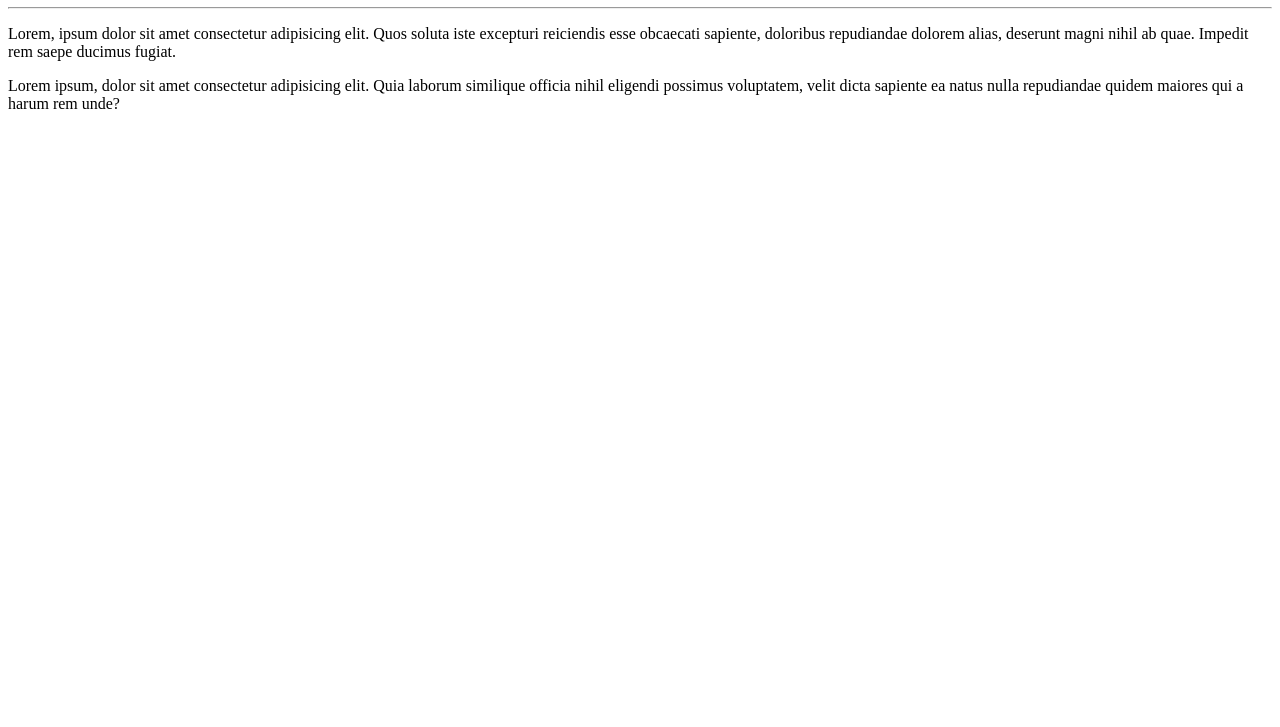
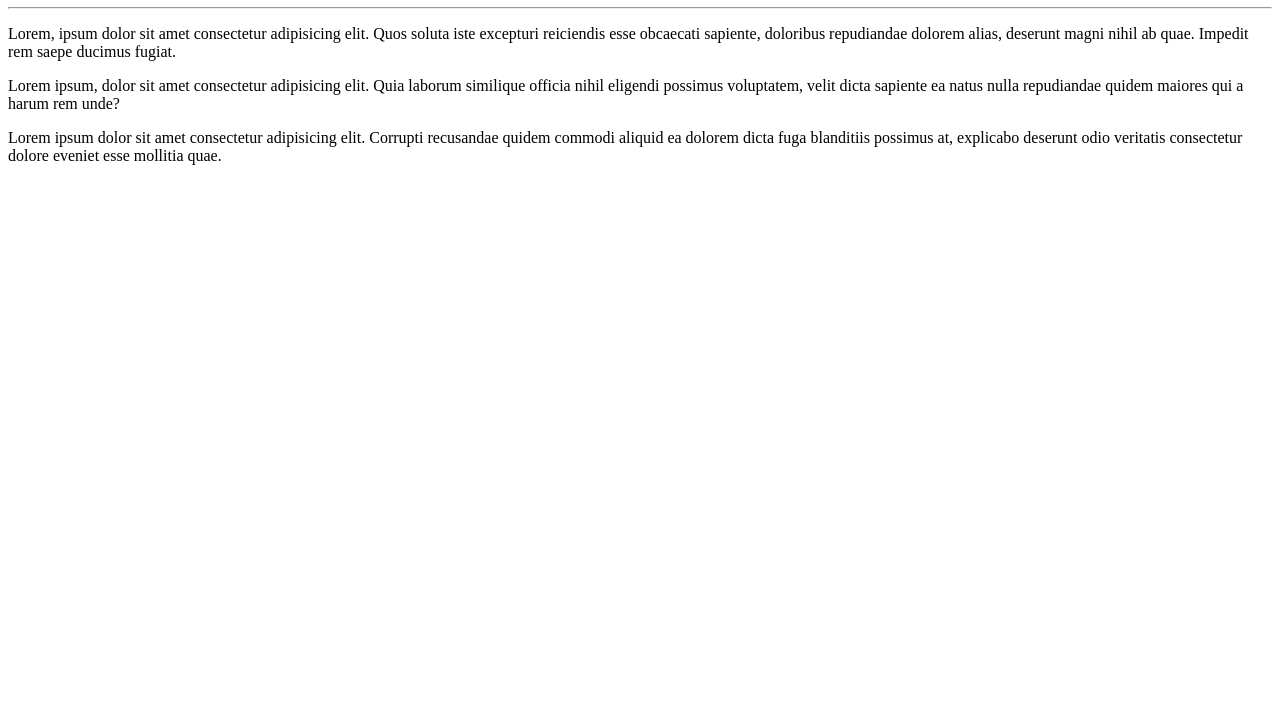
Before and after one commit to sanditomaz/Ola-Mundo, a plain HTML site: page Site-exemplo/index.html in a window 1280 px wide. Shown: the part 73-800 px from the top of the page. Drawn offline with Linux system fonts and the light colour scheme.

Commit message:
Adicionei outro paragrafo

```diff
--- a/Site-exemplo/index.html
+++ b/Site-exemplo/index.html
@@ -12,5 +12,6 @@
 
     <p>Lorem ipsum, dolor sit amet consectetur adipisicing elit. Quia laborum similique officia nihil eligendi possimus voluptatem, velit dicta sapiente ea natus nulla repudiandae quidem maiores qui a harum rem unde?</p>
 
+    <p>Lorem ipsum dolor sit amet consectetur adipisicing elit. Corrupti recusandae quidem commodi aliquid ea dolorem dicta fuga blanditiis possimus at, explicabo deserunt odio veritatis consectetur dolore eveniet esse mollitia quae.</p>
 </body>
 </html>
```
